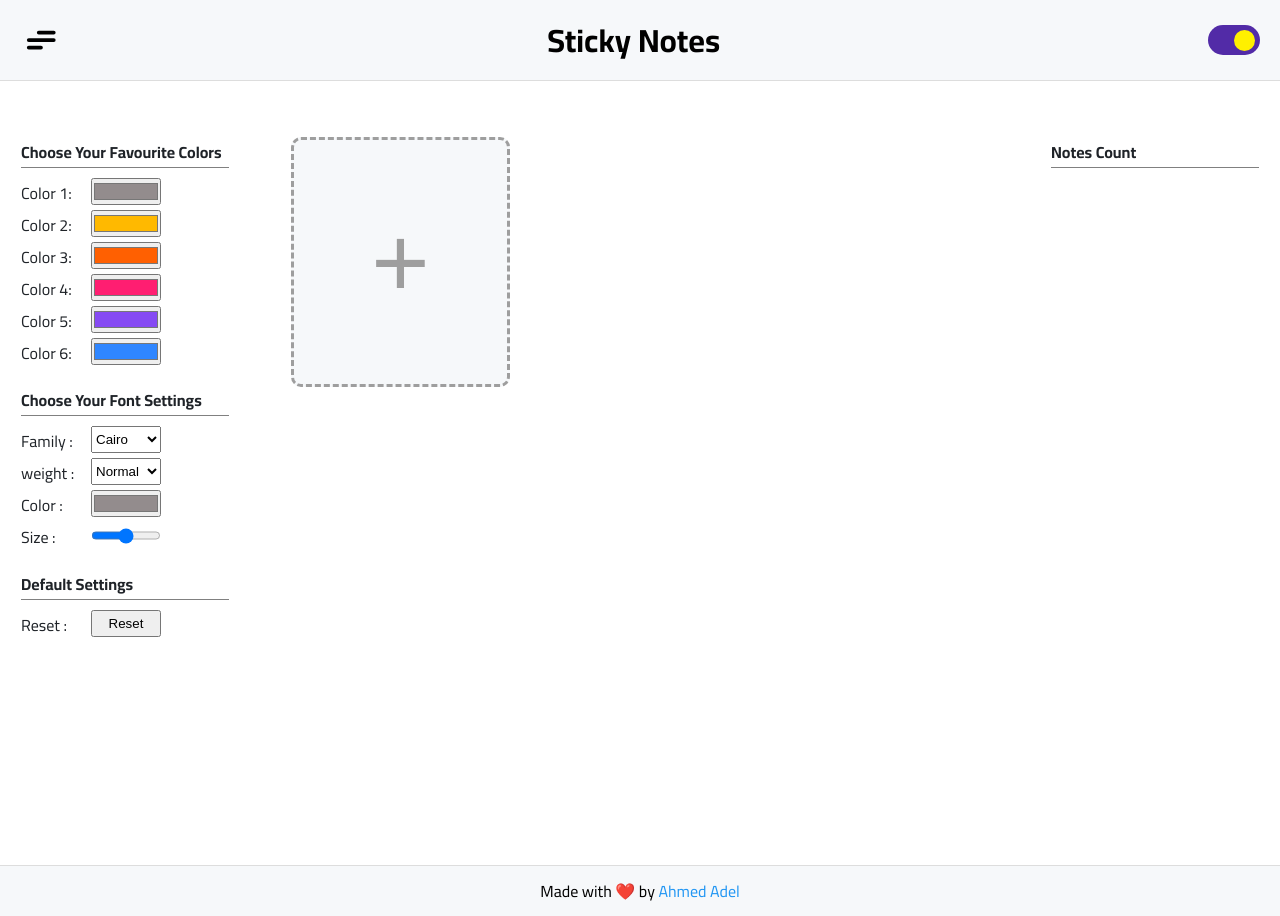
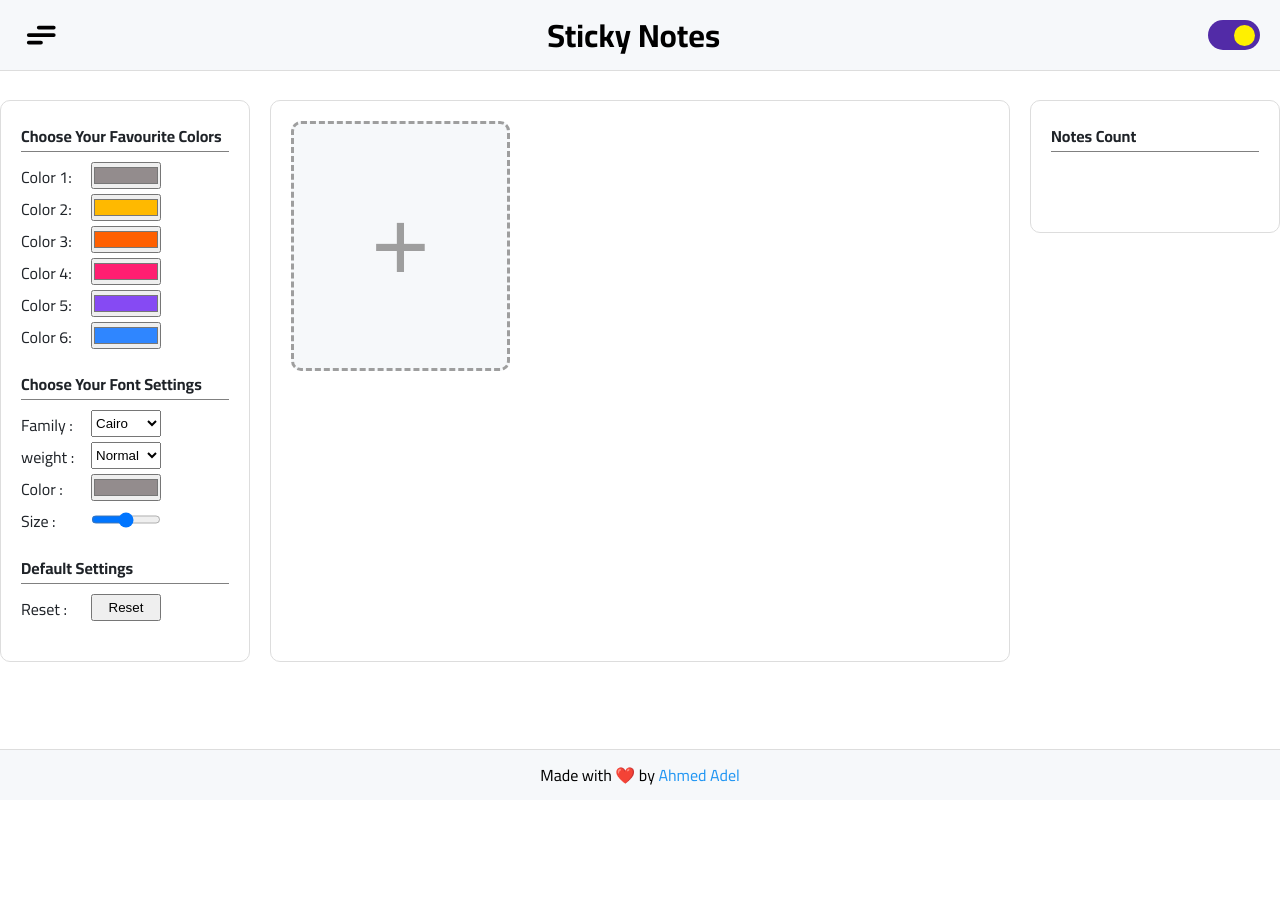
Before and after one commit to Ahmed-Adel-Morsi/Sticky-Notes, a plain HTML site: page index.html in a window 1280 px wide. After the commit the page ends 800 px from the top, so only its background shows below. Drawn offline with Linux system fonts and the light colour scheme.

Commit message:
style changes

```diff
--- a/style.css
+++ b/style.css
@@ -21,6 +21,7 @@ body {
   background-color: var(--main-color);
   min-height: 100vh;
   position: relative;
+  padding-top: 100px;
 
   .container {
     width: 100%;
@@ -50,8 +51,12 @@ body {
     align-items: center;
     justify-content: space-between;
     border-bottom: 1px solid var(--gray-color);
-    padding: 10px 20px;
-    margin-bottom: 35px;
+    padding: 5px 20px;
+    position: fixed;
+    top: 0;
+    left: 0;
+    width: 100%;
+    z-index: 1;
   }
 
   .page-content {
@@ -60,6 +65,7 @@ body {
     gap: 20px;
     max-width: 1700px;
     margin: 0 auto;
+    position: relative;
 
     .category-header {
       font-weight: bold;
@@ -342,14 +348,16 @@ body:has(.hamburger input:checked) {
 .right {
   min-width: 250px;
   max-width: 250px;
-  height: 100vh;
+  height: fit-content;
   position: sticky;
+  top: 100px;
+  left: 0;
 }
 
 .left,
 .right,
 section {
-  border: 1px solid rgba(255, 255, 255, 0.37);
+  border: 1px solid var(--gray-color);
   border-radius: 10px;
   padding: 20px;
 }
@@ -371,6 +379,9 @@ section {
 }
 
 @media screen and (max-width: 360px) {
+  body {
+    padding-top: 60px;
+  }
   body header {
     padding: 5px 10px;
     margin-bottom: 0;
@@ -393,6 +404,9 @@ section {
   }
 }
 @media screen and (max-width: 240px) {
+  body {
+    padding-top: 30px;
+  }
   body header {
     padding: 0 5px;
   }
```
